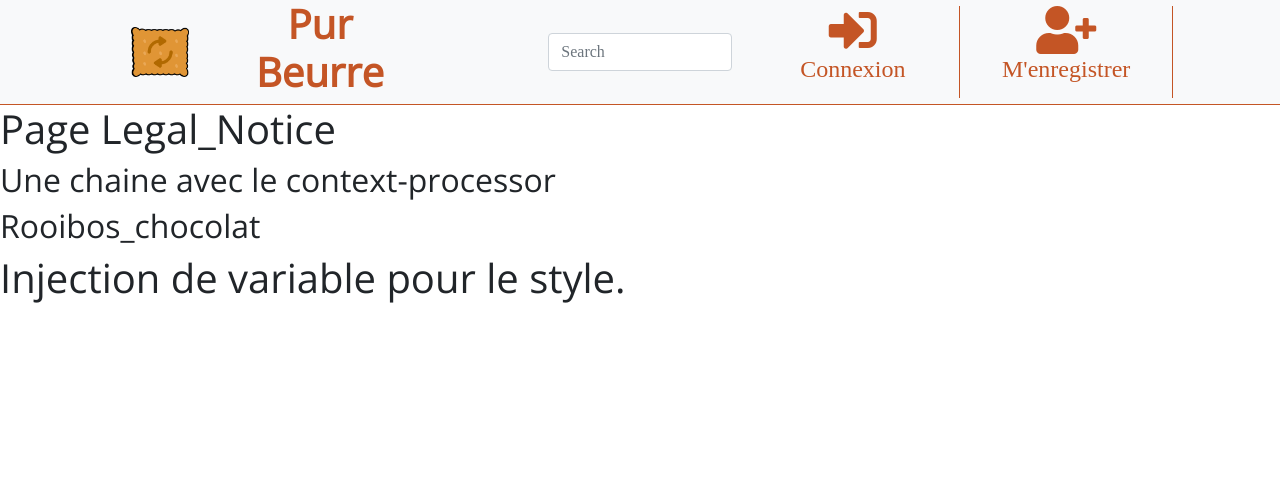
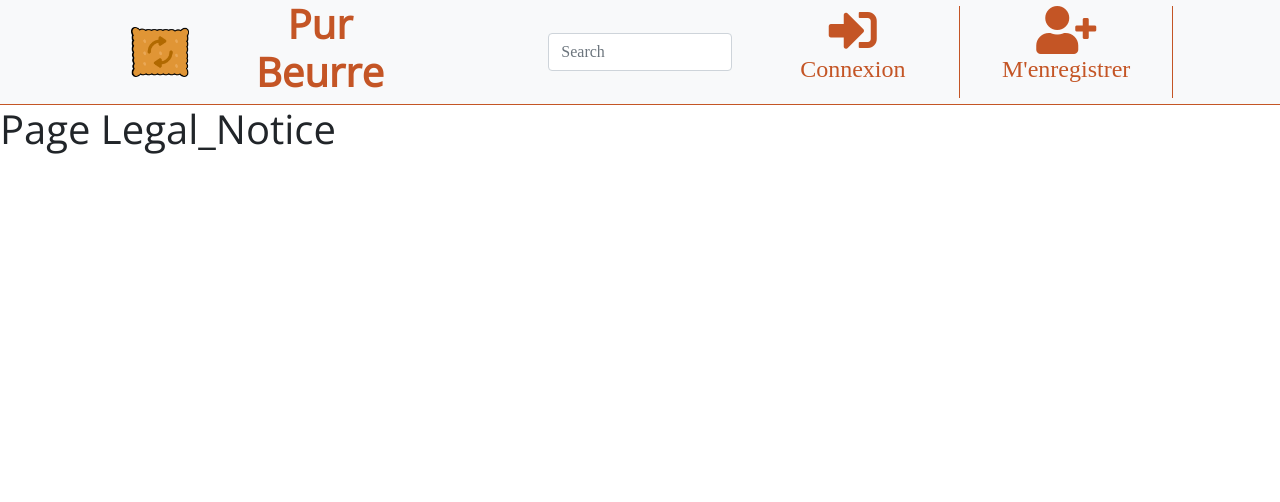
Before and after one commit to Wanbli83470/P8_ESTIVAL_THOMAS, a Django app: page /Legal_notice in a window 1280 px wide. Shown: the top 502 px of the page. Run offline with Django 3.2, Linux system fonts and the light colour scheme; some libraries are stand-ins or nearby versions; some web fonts are replaced.

Commit message:
Préparation page mentions légales

```diff
--- a/Pur_Beurre/P8/templates/P8/Legal_Notice.html
+++ b/Pur_Beurre/P8/templates/P8/Legal_Notice.html
@@ -7,7 +7,5 @@
 {% block content %}
 <h1 class="text-Okay">Page Legal_Notice</h1>
 
-<h2>{{ ma_var }}</h2>
-<h2>{{ var_color }}</h2>
-<h1 class="{{ var_color }}"> Injection de variable pour le style.</h1>
+<h3></h3>
 {% endblock content %}
```
